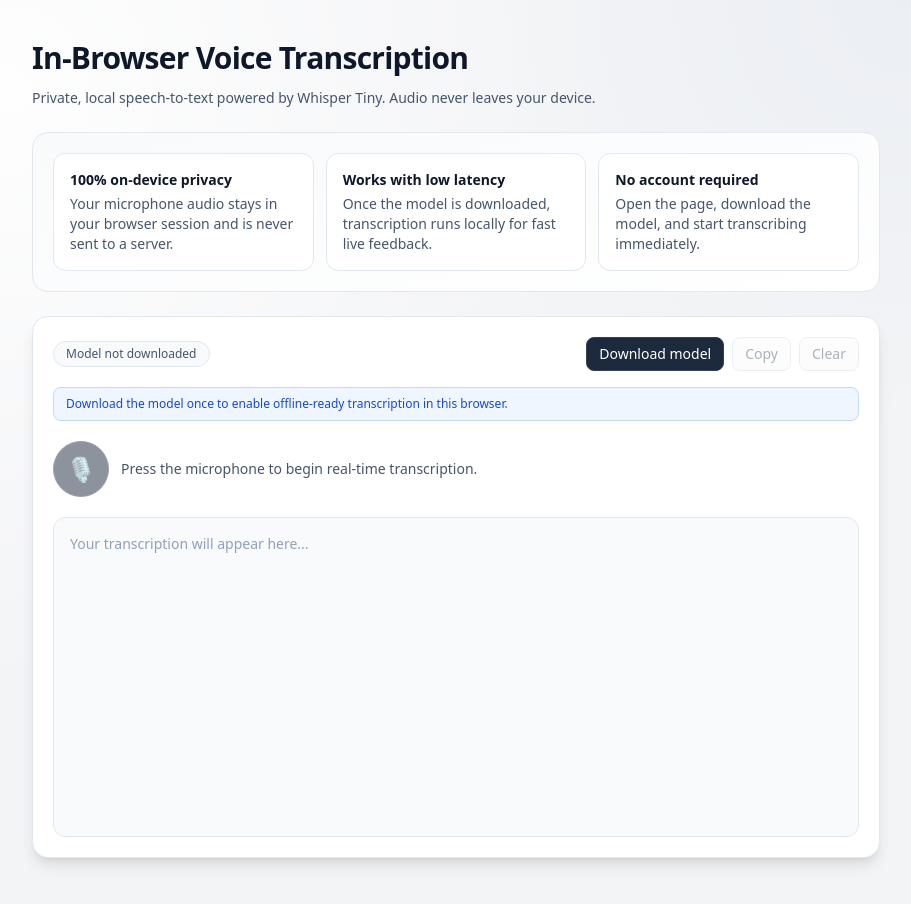
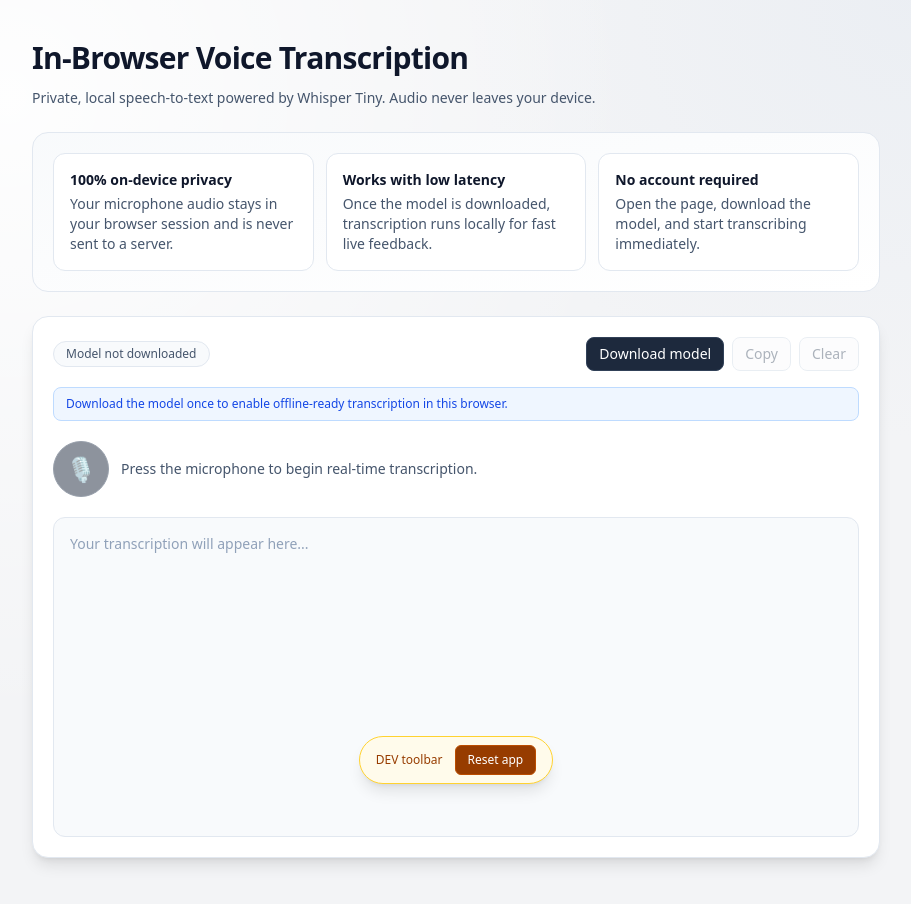
Before and after one commit to pavelsvitek/audio-transcription-web-app, a Next.js app: page / in a window 1280 px wide. Shown: the top 904 px of the page, without its empty margins (184-1095 px from the left). Built offline with nearby package versions, Linux system fonts and the light colour scheme.

Commit message:
Add Dev button bar

```diff
--- a/components/TranscriptionApp.tsx
+++ b/components/TranscriptionApp.tsx
@@ -68,6 +68,7 @@ function downsampleTo16k(input: Float32Array, inputRate: number) {
 }
 
 export function TranscriptionApp() {
+  const isDevMode = process.env.NODE_ENV !== "production";
   const [modelState, setModelState] = useState<"idle" | "loading" | "ready" | "error">("idle");
   const [downloadProgress, setDownloadProgress] = useState(0);
   const [device, setDevice] = useState<"webgpu" | "wasm" | null>(null);
@@ -396,6 +397,11 @@ export function TranscriptionApp() {
     worker.postMessage({ type: "LOAD_MODEL" });
   };
 
+  const resetApp = () => {
+    stopAudioProcessing();
+    window.location.reload();
+  };
+
   const statusLabel = useMemo(() => {
     if (error) return "Error";
     if (modelState === "idle") return "Model not downloaded";
@@ -414,7 +420,10 @@ export function TranscriptionApp() {
       : "border-slate-200 bg-slate-50 text-slate-600";
 
   return (
-    <div className="mx-auto flex min-h-screen w-full max-w-4xl flex-col gap-6 px-6 py-10">
+    <div
+      className={`mx-auto flex min-h-screen w-full max-w-4xl flex-col gap-6 px-6 py-10 ${isDevMode ? "pb-28" : ""
+        }`}
+    >
       <header className="space-y-3">
         <h1 className="text-3xl font-semibold tracking-tight text-slate-900">
           In-Browser Voice Transcription
@@ -544,6 +553,21 @@ export function TranscriptionApp() {
 
         {error && <p className="mt-4 text-sm text-red-600">{error}</p>}
       </section>
+
+      {isDevMode && (
+        <section className="fixed inset-x-0 bottom-4 z-50 flex justify-center px-4">
+          <div className="flex items-center gap-3 rounded-full border border-amber-300 bg-amber-50 px-4 py-2 shadow-lg">
+            <span className="text-xs font-medium text-amber-800">DEV toolbar</span>
+            <button
+              type="button"
+              onClick={resetApp}
+              className="rounded-md border border-amber-700 bg-amber-800 px-3 py-1.5 text-xs font-medium text-white transition hover:bg-amber-700"
+            >
+              Reset app
+            </button>
+          </div>
+        </section>
+      )}
     </div>
   );
 }
```
